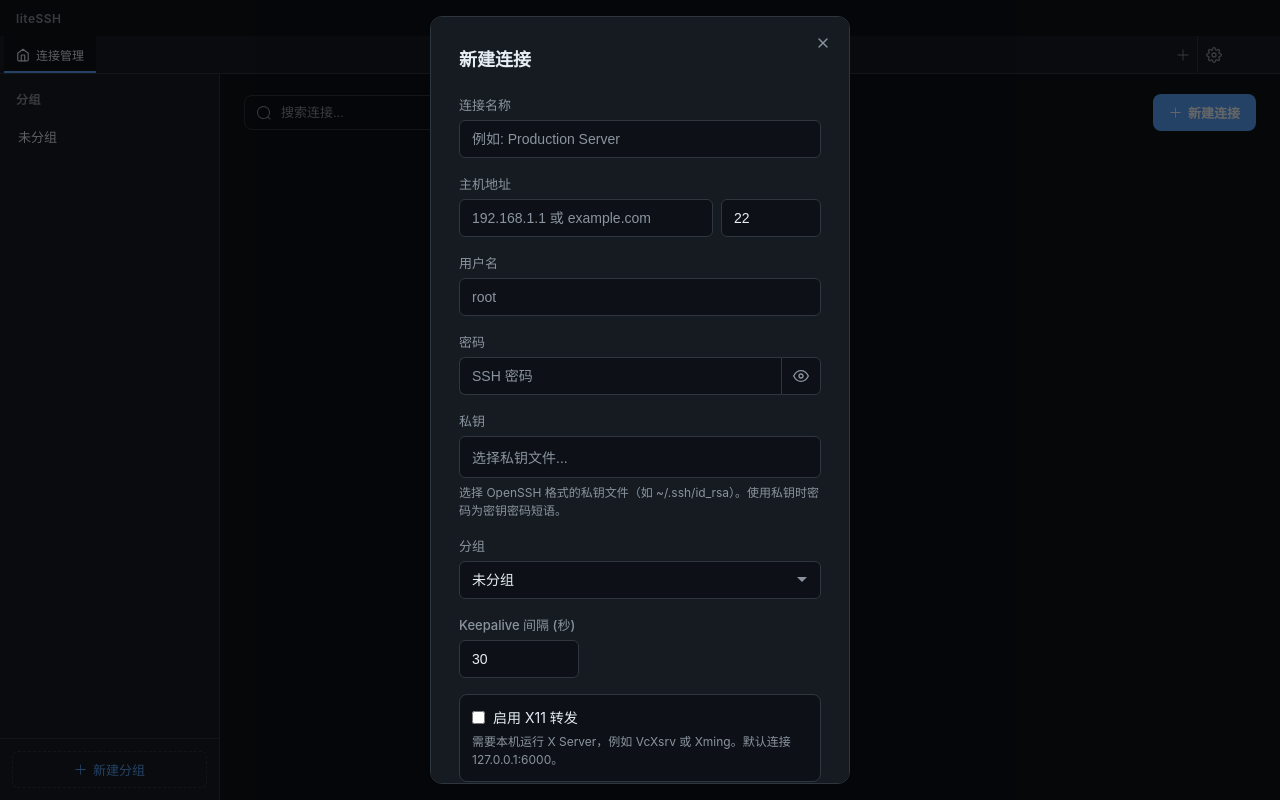
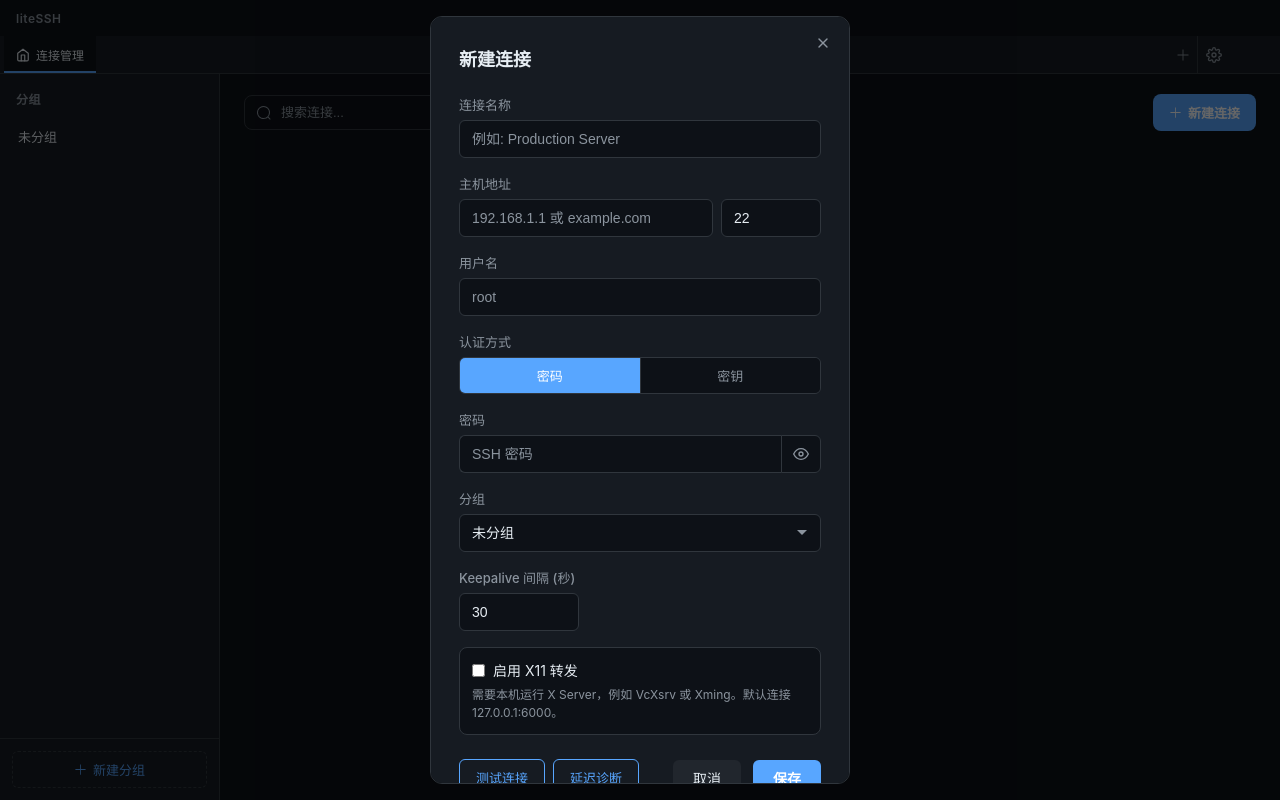
Before and after one commit to wat4me/liteSSH, a Vue app: page / in a window 1280 px wide. Both pictures are taken after a click on the button "新建连接". Built offline with nearby package versions, Linux system fonts and the light colour scheme.

Commit message:
feat: 连接表单认证方式改为Tab选择(密码/密钥) + 分组列表始终展开子连接

```diff
--- a/src/components/ConnectionForm.vue
+++ b/src/components/ConnectionForm.vue
@@ -31,6 +31,7 @@ const groups = ref<Group[]>([])
 const saving = ref(false)
 const showPassword = ref(false)
 const privateKeyFileName = ref('')
+const authType = ref<'password' | 'key'>('password')
 
 type TestState = 'idle' | 'testing' | 'success' | 'error'
 const testState = ref<TestState>('idle')
@@ -73,6 +74,10 @@ onMounted(async () => {
       x11Host: props.connection.x11Host || '127.0.0.1',
       x11Display: props.connection.x11Display ?? 0,
     }
+    if (props.connection.privateKey) {
+      authType.value = 'key'
+      privateKeyFileName.value = '已加载密钥'
+    }
   } else if (props.defaultGroupId) {
     form.value.group = props.defaultGroupId
   }
@@ -89,6 +94,10 @@ async function handleSave() {
   }
   if (!form.value.username.trim()) {
     ElMessage.warning('请输入用户名')
+    return
+  }
+  if (authType.value === 'key' && !form.value.privateKey.trim()) {
+    ElMessage.warning('请选择私钥文件')
     return
   }
   if (form.value.x11Forwarding) {
@@ -110,7 +119,7 @@ async function handleSave() {
       port: form.value.port,
       username: form.value.username.trim(),
       password: form.value.password,
-      privateKey: form.value.privateKey.trim() || undefined,
+      privateKey: authType.value === 'key' ? form.value.privateKey.trim() || undefined : undefined,
       group: form.value.group || undefined,
       keepaliveInterval: (form.value.keepaliveInterval || 30) * 1000,
       x11Forwarding: form.value.x11Forwarding,
@@ -220,6 +229,15 @@ async function selectPrivateKey() {
 function clearPrivateKey() {
   form.value.privateKey = ''
   privateKeyFileName.value = ''
+  authType.value = 'password'
+}
+
+function switchAuthType(type: 'password' | 'key') {
+  authType.value = type
+  if (type === 'password') {
+    form.value.privateKey = ''
+    privateKeyFileName.value = ''
+  }
 }
 </script>
 
@@ -253,9 +271,17 @@ function clearPrivateKey() {
         </div>
 
         <div class="form-row">
+          <label class="label">认证方式</label>
+          <div class="auth-tabs">
+            <button type="button" class="auth-tab" :class="{ active: authType === 'password' }" @click="switchAuthType('password')">密码</button>
+            <button type="button" class="auth-tab" :class="{ active: authType === 'key' }" @click="switchAuthType('key')">密钥</button>
+          </div>
+        </div>
+
+        <div v-if="authType === 'password'" class="form-row">
           <label class="label">密码</label>
           <div class="password-row">
-            <input v-model="form.password" :type="showPassword ? 'text' : 'password'" :placeholder="form.privateKey ? '密钥密码短语（可选）' : 'SSH 密码'" class="input password-input" />
+            <input v-model="form.password" :type="showPassword ? 'text' : 'password'" placeholder="SSH 密码" class="input password-input" />
             <button type="button" class="btn-toggle-password" @click="showPassword = !showPassword" :title="showPassword ? '隐藏密码' : '显示密码'">
               <svg v-if="!showPassword" width="16" height="16" viewBox="0 0 24 24" fill="none" stroke="currentColor" stroke-width="2"><path d="M1 12s4-8 11-8 11 8 11 8-4 8-11 8-11-8-11-8z"/><circle cx="12" cy="12" r="3"/></svg>
               <svg v-else width="16" height="16" viewBox="0 0 24 24" fill="none" stroke="currentColor" stroke-width="2"><path d="M17.94 17.94A10.07 10.07 0 0 1 12 20c-7 0-11-8-11-8a18.45 18.45 0 0 1 5.06-5.94"/><path d="M9.9 4.24A9.12 9.12 0 0 1 12 4c7 0 11 8 11 8a18.5 18.5 0 0 1-2.16 3.19"/><line x1="1" y1="1" x2="23" y2="23"/><path d="M14.12 14.12a3 3 0 1 1-4.24-4.24"/></svg>
@@ -263,7 +289,7 @@ function clearPrivateKey() {
           </div>
         </div>
 
-        <div class="form-row">
+        <div v-if="authType === 'key'" class="form-row">
           <label class="label">私钥</label>
           <div class="privatekey-row">
             <button type="button" class="btn-select-key" @click="selectPrivateKey">{{ privateKeyFileName || '选择私钥文件...' }}</button>
@@ -271,7 +297,17 @@ function clearPrivateKey() {
               <svg width="14" height="14" viewBox="0 0 24 24" fill="none" stroke="currentColor" stroke-width="2"><line x1="18" y1="6" x2="6" y2="18"/><line x1="6" y1="6" x2="18" y2="18"/></svg>
             </button>
           </div>
-          <div class="hint-text">选择 OpenSSH 格式的私钥文件（如 ~/.ssh/id_rsa）。使用私钥时密码为密钥密码短语。</div>
+          <div class="hint-text">选择 OpenSSH 格式的私钥文件（如 ~/.ssh/id_rsa）。有密码短语请在下方密码字段输入。</div>
+          <div class="form-row" style="margin-top:8px">
+            <label class="label">密钥密码短语（可选）</label>
+            <div class="password-row">
+              <input v-model="form.password" :type="showPassword ? 'text' : 'password'" placeholder="如密钥无密码留空" class="input password-input" />
+              <button type="button" class="btn-toggle-password" @click="showPassword = !showPassword" :title="showPassword ? '隐藏密码' : '显示密码'">
+                <svg v-if="!showPassword" width="16" height="16" viewBox="0 0 24 24" fill="none" stroke="currentColor" stroke-width="2"><path d="M1 12s4-8 11-8 11 8 11 8-4 8-11 8-11-8-11-8z"/><circle cx="12" cy="12" r="3"/></svg>
+                <svg v-else width="16" height="16" viewBox="0 0 24 24" fill="none" stroke="currentColor" stroke-width="2"><path d="M17.94 17.94A10.07 10.07 0 0 1 12 20c-7 0-11-8-11-8a18.45 18.45 0 0 1 5.06-5.94"/><path d="M9.9 4.24A9.12 9.12 0 0 1 12 4c7 0 11 8 11 8a18.5 18.5 0 0 1-2.16 3.19"/><line x1="1" y1="1" x2="23" y2="23"/><path d="M14.12 14.12a3 3 0 1 1-4.24-4.24"/></svg>
+              </button>
+            </div>
+          </div>
         </div>
 
         <div class="form-row">
@@ -454,6 +490,39 @@ function clearPrivateKey() {
 
 .input::placeholder {
   color: var(--text-secondary);
+}
+
+.auth-tabs {
+  display: flex;
+  gap: 0;
+  border: 1px solid var(--border-color);
+  border-radius: 6px;
+  overflow: hidden;
+}
+
+.auth-tab {
+  flex: 1;
+  padding: 8px 0;
+  background: var(--bg-primary);
+  border: none;
+  color: var(--text-secondary);
+  font-size: 13px;
+  font-weight: 500;
+  cursor: pointer;
+  transition: all 0.15s;
+}
+
+.auth-tab:first-child {
+  border-right: 1px solid var(--border-color);
+}
+
+.auth-tab.active {
+  background: var(--accent);
+  color: #fff;
+}
+
+.auth-tab:hover:not(.active) {
+  background: var(--bg-tertiary);
 }
 
 .privatekey-row {
--- a/src/components/GroupPanel.vue
+++ b/src/components/GroupPanel.vue
@@ -199,7 +199,7 @@ function onUngroupedDragOverConn(e: DragEvent) {
           </div>
           <div v-if="dropIndex === index && dragIndex !== null && dragIndex > index" class="drop-indicator bottom"></div>
         </div>
-        <div v-if="group.id === activeGroupId" class="group-connections">
+        <div class="group-connections">
           <div
             v-for="conn in getConnectionsForGroup(group.id)"
             :key="conn.id"
@@ -229,7 +229,7 @@ function onUngroupedDragOverConn(e: DragEvent) {
           <span class="group-count" v-if="connectionCounts[UNGROUPED_ID]">{{ connectionCounts[UNGROUPED_ID] }}</span>
         </div>
       </div>
-      <div v-if="UNGROUPED_ID === activeGroupId" class="group-connections">
+      <div class="group-connections">
         <div
           v-for="conn in getConnectionsForGroup(UNGROUPED_ID)"
           :key="conn.id"
```
